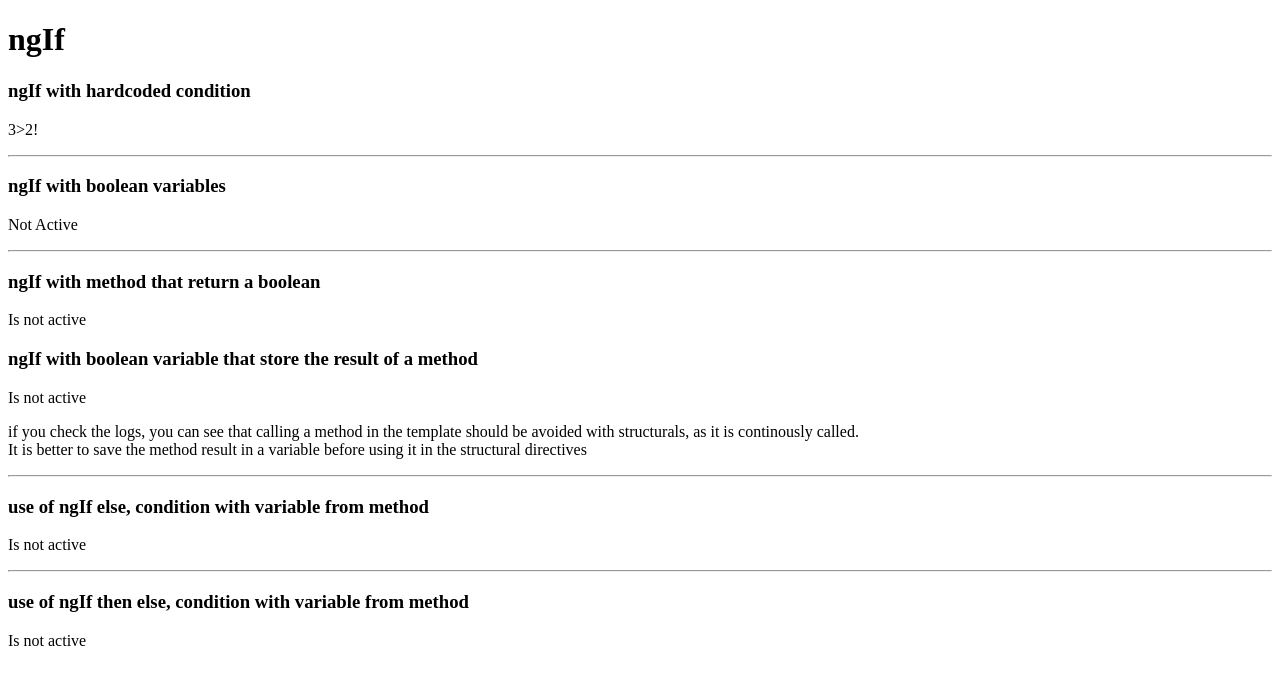
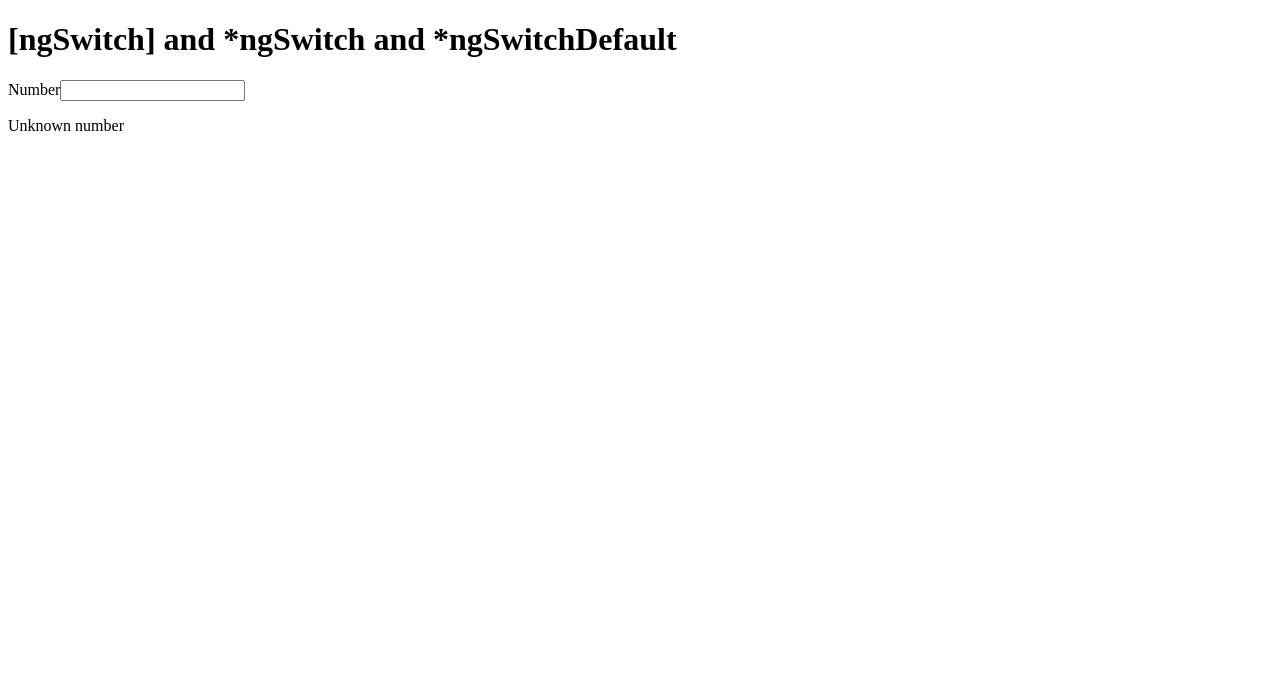
Before and after one commit to LeoIta/Angular, an Angular app: page / in a window 1280 px wide. Both pictures are taken after a click on the button "show current example". Shown: the top 684 px of the page. Built offline with nearby package versions, Linux system fonts and the light colour scheme.

Commit message:
ngSwitch and *ngSwitchCase

```diff
--- a/src/app/app.component.html
+++ b/src/app/app.component.html
@@ -11,7 +11,8 @@
   <app-main></app-main>
   <app-ng-style></app-ng-style>
   <app-ng-class></app-ng-class>
+  <app-ng-if></app-ng-if>
 </div>
 <div *ngIf="!bool">
-  <app-ng-if></app-ng-if>
+  <app-ng-switch></app-ng-switch>
 </div>
--- a/src/app/app.module.ts
+++ b/src/app/app.module.ts
@@ -22,6 +22,7 @@ import { SlaveComponent } from './data-among-components/ng-content/slave/slave.c
 import { NgStyleComponent } from './directives/ng-style/ng-style.component';
 import { NgClassComponent } from './directives/ng-class/ng-class.component';
 import { NgIfComponent } from './directives/ng-if/ng-if.component';
+import { NgSwitchComponent } from './directives/ng-switch/ng-switch.component';
 
 @NgModule({
   declarations: [
@@ -44,6 +45,7 @@ import { NgIfComponent } from './directives/ng-if/ng-if.component';
     NgStyleComponent,
     NgClassComponent,
     NgIfComponent,
+    NgSwitchComponent,
   ],
   imports: [BrowserModule, AppRoutingModule, FormsModule],
   providers: [],
--- /dev/null
+++ b/src/app/directives/ng-switch/ng-switch.component.html
@@ -0,0 +1,11 @@
+<h1>[ngSwitch] and *ngSwitch and *ngSwitchDefault</h1>
+<!-- use of ngSwitch basic -->
+<label for="number">Number</label>
+<input #inputNumber type="number" name="number" (input)="onChange()">
+<div [ngSwitch]="number">
+  <p *ngSwitchCase="1">one</p>
+  <p *ngSwitchCase="2">two</p>
+  <p *ngSwitchCase="3">three</p>
+  <p *ngSwitchCase="4">four</p>
+  <p *ngSwitchDefault>Unknown number</p>
+</div>
--- /dev/null
+++ b/src/app/directives/ng-switch/ng-switch.component.ts
@@ -0,0 +1,15 @@
+import { Component, ElementRef, ViewChild } from '@angular/core';
+
+@Component({
+  selector: 'app-ng-switch',
+  templateUrl: './ng-switch.component.html',
+  styleUrls: ['./ng-switch.component.css'],
+})
+export class NgSwitchComponent {
+  @ViewChild('inputNumber') input!: ElementRef<HTMLInputElement>;
+  number = '';
+
+  onChange() {
+    this.number = this.input.nativeElement.value;
+  }
+}
```
Also changed, not shown: src/documentation/directives.md (+20 -0 lines), src/app/directives/ng-switch/ng-switch.component.css (added).
